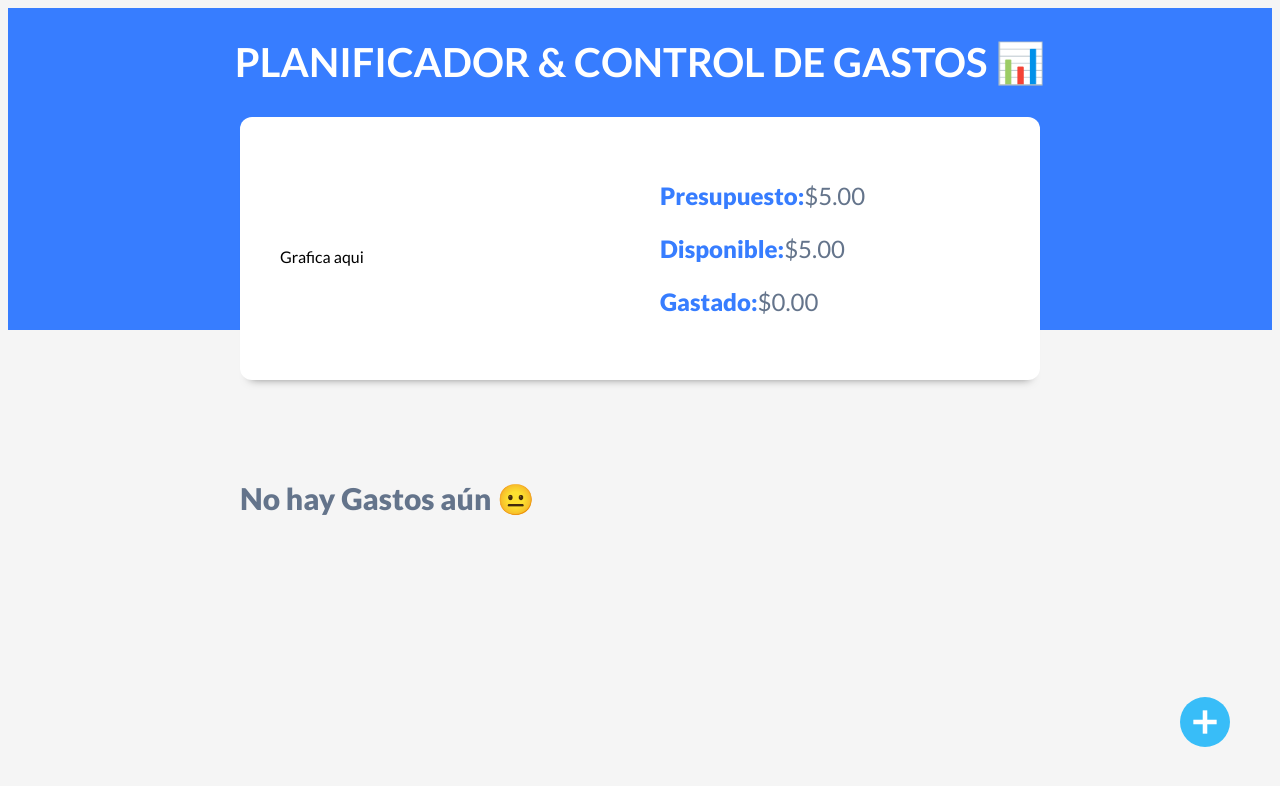
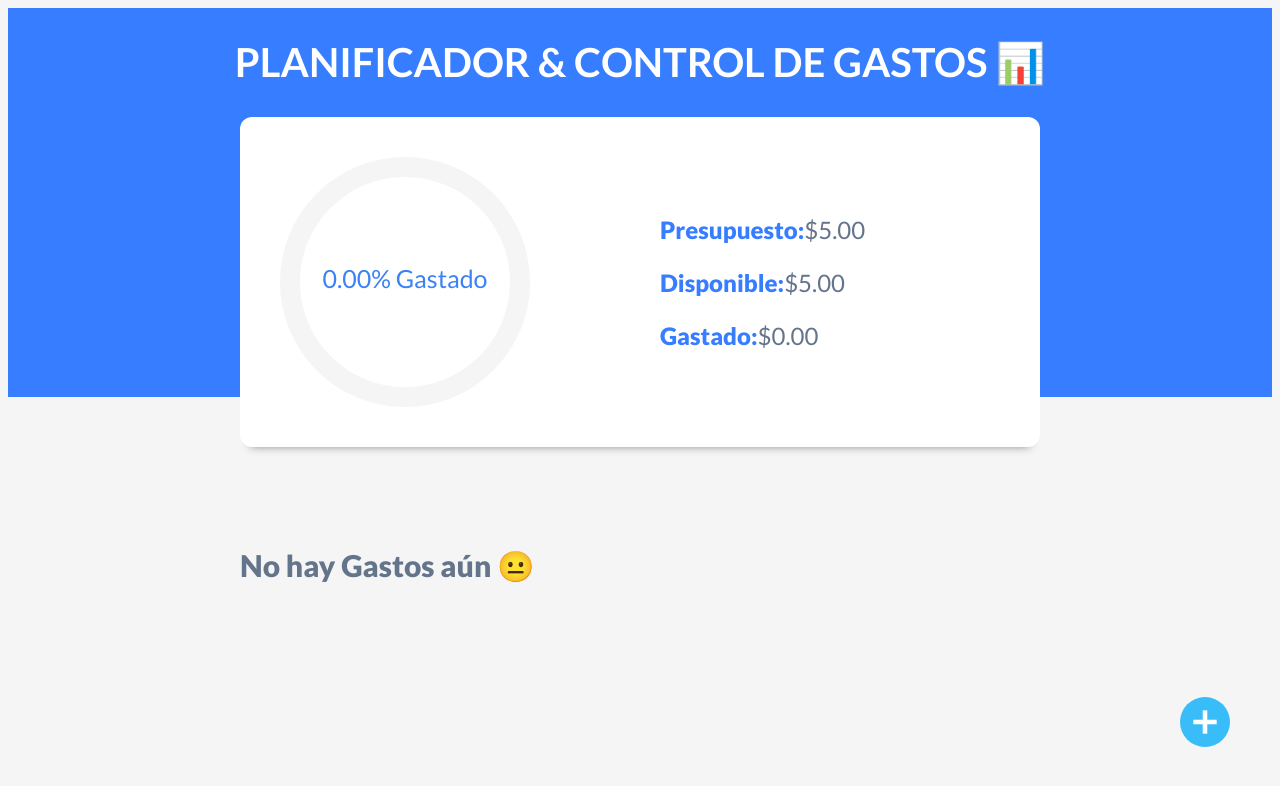
Before and after one commit to borismg04/Wallet-Budget, a React (Vite) app: page / in a window 1280 px wide. Both pictures are taken after typing "5" into the empty fields and a click on the input "Añadir". Shown: the top 786 px of the page. Built offline with nearby package versions, Linux system fonts and the light colour scheme.

Commit message:
localStorage

```diff
--- a/src/components/BudgetControl.jsx
+++ b/src/components/BudgetControl.jsx
@@ -1,7 +1,10 @@
 import { useState,useEffect } from "react"
+import {CircularProgressbar,buildStyles} from 'react-circular-progressbar'
+import 'react-circular-progressbar/dist/styles.css';
 
 const BudgetControl = ({gastos,presupuesto}) => {
 
+  const [porcentaje, setPorcentaje] = useState(0)
   const [disponible , setDisponible] = useState(0);
   const [gastado , setGastado] = useState(0);
 
@@ -10,8 +13,15 @@
 
     const totalDisponible = presupuesto - totalGastado;
 
+    // Calcular el porcentaje
+    const nuevoPorcentaje = (((presupuesto-totalDisponible) / presupuesto) * 100).toFixed(2);
+
     setDisponible(totalDisponible);
     setGastado(totalGastado);
+
+    setTimeout(() => {
+      setPorcentaje(nuevoPorcentaje);
+    }, 1500);
   }, [gastos])
 
   const formatearCantidad = (cantidad) => {
@@ -25,7 +35,15 @@
   return (
     <div className='contenedor-presupuesto contenedor sombra dos-columnas'>
       <div>
-        <p>Grafica aqui</p>
+        <CircularProgressbar
+          styles={buildStyles({
+            pathColor: porcentaje > 65 ? '#ff0000' : '#00ff00',
+            trailColor: '#F5F5F5',
+            textColor: '#3B82F6',
+          })}
+          value={porcentaje}
+          text={`${porcentaje}% Gastado`}
+        />
       </div>
 
       <div className='contenido-presupuesto'>
```
